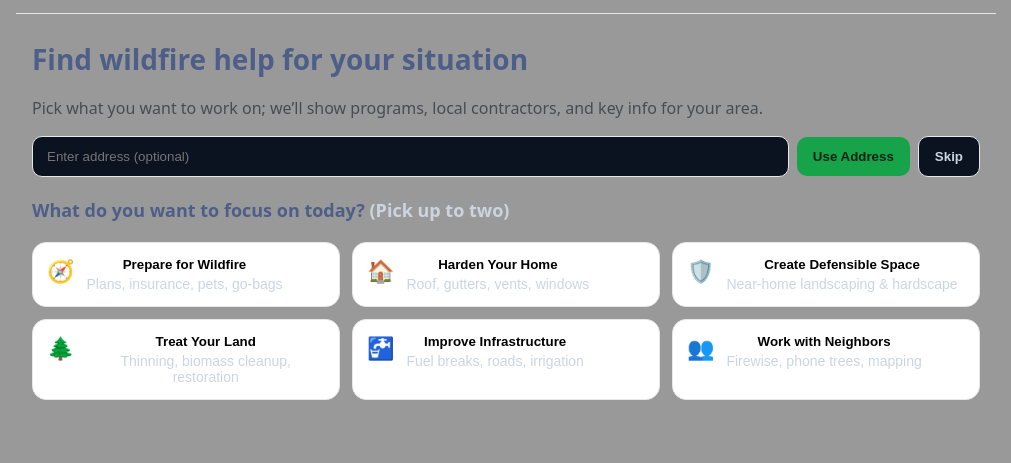
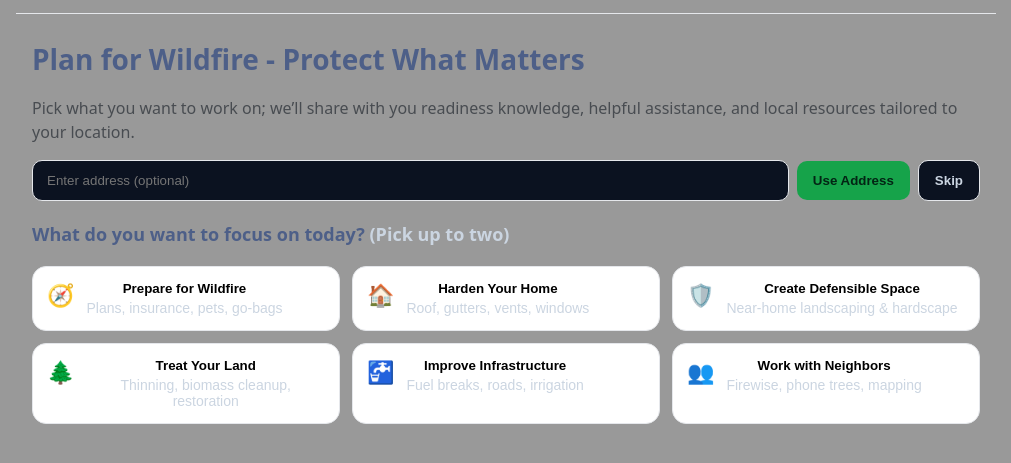
Before and after one commit to skyoakstone/emberravenproto, a plain HTML site: page index.html in a window 1280 px wide. Shown: the part 55-518 px from the top of the page, without its empty margins (134-1145 px from the left). Drawn offline with Linux system fonts and the light colour scheme.

Commit message:
Update index.html

```diff
--- a/index.html
+++ b/index.html
@@ -3,7 +3,7 @@
 <head>
 <meta charset="utf-8" />
 <meta name="viewport" content="width=device-width, initial-scale=1" />
-<title>Wildfire Preparedness – Resource Navigator</title>
+<title>Ember Raven – Your Personal Resource Navigator</title>
 <style>
 :root{
   --bg:#999999;           /* light background */
@@ -20,7 +20,7 @@
 
   *{box-sizing:border-box}
   body{
-    margin:0; background:var(--bg); color:var(--text); font:16px/1.5 system-ui,-apple-system,Segoe UI,Roboto,Helvetica,Arial;
+    margin:0; background:var(--bg); color:var(--text); font:16px/1.5 system-ui,-apple-system,Segoe UI,Roboto,Roboto,Roboto;
   }
   a{color:var(--accent-2); text-decoration:none}
   header, .container{max-width:980px; margin:0 auto; padding:16px}
@@ -109,8 +109,8 @@
   </header>
 
   <div class="container hero">
-    <h1>Find wildfire help for your situation</h1>
-    <p class="sub">Pick what you want to work on; we’ll show programs, local contractors, and key info for your area.</p>
+    <h1>Plan for Wildfire - Protect What Matters</h1>
+    <p class="sub">Pick what you want to work on; we’ll share with you readiness knowledge, helpful assistance, and local resources tailored to your location.</p>
 
     <div class="address">
       <input class="input" id="addr" placeholder="Enter address (optional)" />
```
